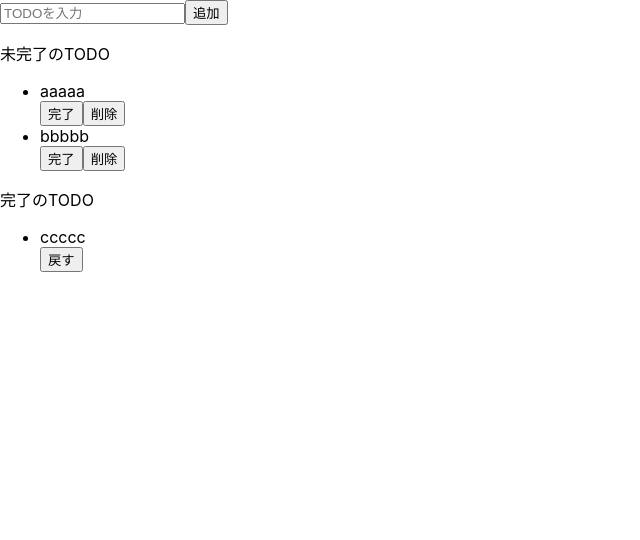
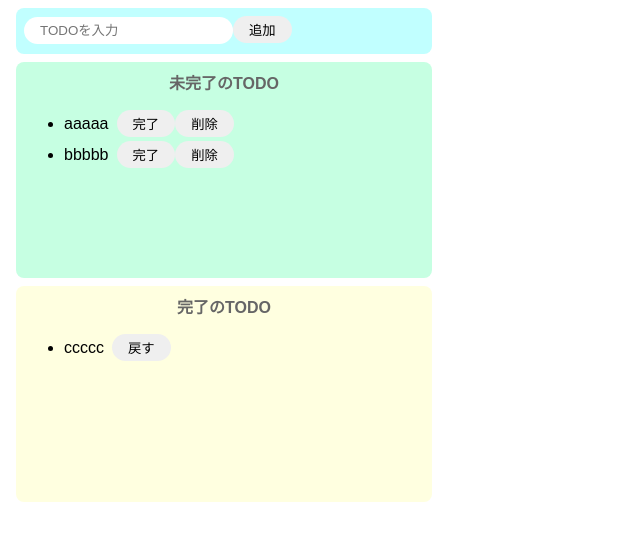
Before and after one commit to s10aim/react_todo, a React (Create React App) app: page / in a window 1280 px wide. Shown: the top 540 px of the page, without its empty margins (0-640 px from the left). Built offline with nearby package versions, Linux system fonts and the light colour scheme.

Commit message:
CSSでスタイリング

```diff
--- a/src/App.jsx
+++ b/src/App.jsx
@@ -4,29 +4,29 @@ import './App.css';
 export const App = () => {
   return (
     <>
-      <div>
+      <div className="input-area">
         <input placeholder="TODOを入力"/>
         <button>追加</button>
       </div>
-      <div>
-        <p>未完了のTODO</p>
+      <div className="incomplete-area">
+        <p className="title">未完了のTODO</p>
         <ul>
-          <div>
+          <div className="list-row">
             <li>aaaaa</li>
             <button>完了</button>
             <button>削除</button>
           </div>
-          <div>
+          <div className="list-row">
             <li>bbbbb</li>
             <button>完了</button>
             <button>削除</button>
           </div>
         </ul>
       </div>
-      <div>
-        <p>完了のTODO</p>
+      <div className="complete-area">
+        <p className="title">完了のTODO</p>
         <ul>
-          <div>
+          <div className="list-row">
             <li>ccccc</li>
             <button>戻す</button>
           </div>
--- a/src/index.css
+++ /dev/null
@@ -1,13 +0,0 @@
-body {
-  margin: 0;
-  font-family: -apple-system, BlinkMacSystemFont, 'Segoe UI', 'Roboto', 'Oxygen',
-    'Ubuntu', 'Cantarell', 'Fira Sans', 'Droid Sans', 'Helvetica Neue',
-    sans-serif;
-  -webkit-font-smoothing: antialiased;
-  -moz-osx-font-smoothing: grayscale;
-}
-
-code {
-  font-family: source-code-pro, Menlo, Monaco, Consolas, 'Courier New',
-    monospace;
-}
--- a/src/index.js
+++ b/src/index.js
@@ -1,6 +1,6 @@
 import React from "react";
 import ReactDOM from "react-dom";
-import "./index.css";
+import "./stylesheet.css";
 import { App } from "./App";
 import reportWebVitals from "./reportWebVitals";
 
--- /dev/null
+++ b/src/stylesheet.css
@@ -0,0 +1,66 @@
+body {
+  font-family: sans-serif;
+}
+
+input {
+  border-radius: 16px;
+  border: none;
+  padding: 6px 16px;
+  outline: none;
+}
+
+button {
+  border-radius: 16px;
+  border: none;
+  padding: 4px 16px;
+}
+
+button:hover {
+  background-color: #ff7fff;
+  color: #fff;
+  cursor: pointer;
+}
+
+li {
+  margin-right: 8px;
+}
+
+.input-area {
+  background-color: #c1ffff;
+  width: 400px;
+  height: 30px;
+  padding: 8px;
+  margin: 8px;
+  border-radius: 8px;
+}
+
+.incomplete-area {
+  background-color: #c6ffe2;
+  width: 400px;
+  min-height: 200px;
+  padding: 8px;
+  margin: 8px;
+  border-radius: 8px;
+}
+
+.complete-area {
+  background-color: #ffffe0;
+  width: 400px;
+  min-height: 200px;
+  padding: 8px;
+  margin: 8px;
+  border-radius: 8px;
+}
+
+.title {
+  text-align: center;
+  margin-top: 0;
+  font-weight: bold;
+  color: #666;
+}
+
+.list-row {
+  display: flex;
+  align-items: center;
+  padding-bottom: 4px;
+}
```
